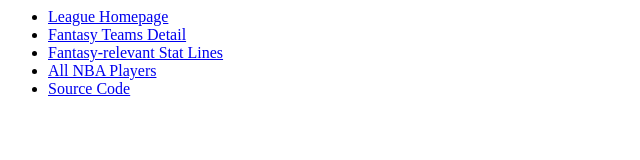
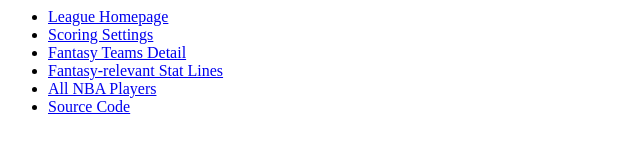
Before and after one commit to efischer19/fhoopz, a plain HTML site: page data/index.html in a window 1280 px wide. Shown: the whole page, without its empty margins (0-640 px from the left). Drawn offline with Linux system fonts and the light colour scheme.

Commit message:
link to scoring settings

```diff
--- a/data/index.html
+++ b/data/index.html
@@ -5,6 +5,7 @@
   <body>
     <ul>
       <li><a href="reports/homepage.txt">League Homepage</a></li>
+      <li><a href="fantasy/settings/scoring.json">Scoring Settings</a></li>
       <li><a href="reports/fteams.txt">Fantasy Teams Detail</a></li>
       <li><a href="reports/fgames.txt">Fantasy-relevant Stat Lines</a></li>
       <li><a href="reports/fplayers.txt">All NBA Players</a></li>
```
